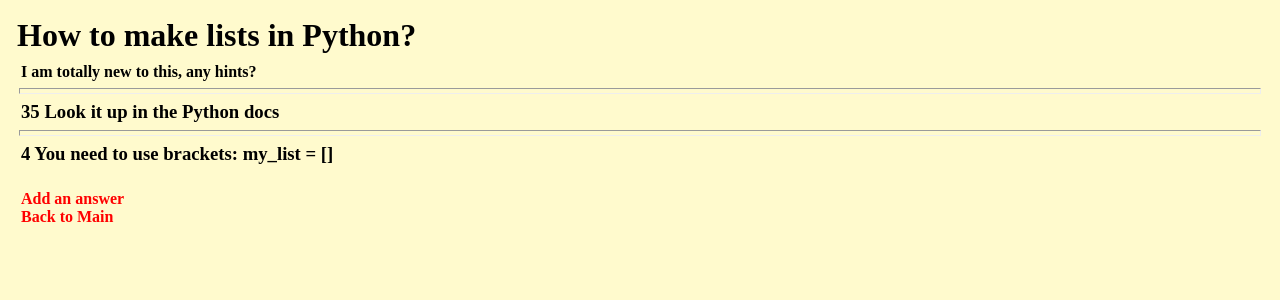
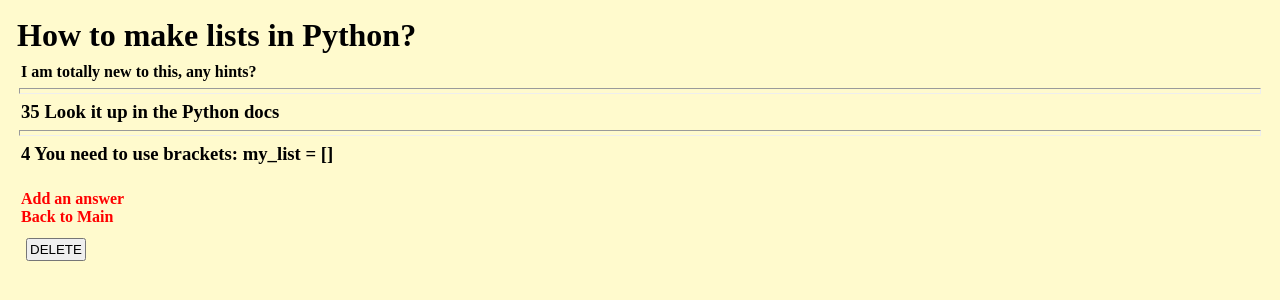
Before and after one commit to dapie346/AskMate, a Flask app: page /question/1 in a window 1280 px wide. Shown: the top 300 px of the page. Run offline with Flask 2, Linux system fonts and the light colour scheme.

Commit message:
delete_question done

```diff
--- a/data_handler.py
+++ b/data_handler.py
@@ -77,3 +77,10 @@ def write_answer(message, question_id):
     with open(ANSWERS_DATA, "a") as file:
         csv_writer = csv.writer(file)
         csv_writer.writerow(record.values())
+
+
+def save_all(all_questions):
+    with open(QUESTIONS_DATA, 'w', newline='') as csvfile:
+        writer = csv.DictWriter(csvfile, fieldnames=QUESTION_HEADER)
+        writer.writeheader()
+        writer.writerows(all_questions)
--- a/sample_data/question.csv
+++ b/sample_data/question.csv
@@ -1,5 +1,3 @@
 id,submission_time,view_number,vote_number,title,message,image
-
 1,1493368154,29,7,How to make lists in Python?,"I am totally new to this, any hints?",
-
-2,1493068124,15,9,Wordpress loading multiple jQuery Versions,,
+2,1493068124,15,9,Wordpress loading multiple jQuery Versions
--- a/server.py
+++ b/server.py
@@ -36,6 +36,18 @@ def post_answer(question_id):
     return render_template('post_answer.html')
 
 
+@app.route("/question/<question_id>/delete", methods=['GET', 'POST'])
+def delete_question(question_id):
+    if request.method == 'POST':
+        all_questions = get_all_questions()
+        for i, x in enumerate(all_questions):
+            for y in x:
+                if x.get(y) == question_id:
+                    del all_questions[i]
+        print(all_questions)
+        save_all(all_questions)
+    return redirect('/')
+
 
 if __name__ == "__main__":
     app.run(debug=True)
--- a/templates/display-question.html
+++ b/templates/display-question.html
@@ -13,4 +13,7 @@
 
     <br>
     <a href="{{ url_for('home_page') }}">Back to Main</a>
+    <form action="{{ url_for('delete_question', question_id = question['id'])}}" method="post">
+        <button name="foo">DELETE</button>
+    </form>
 {% endblock %}
--- a/templates/home_page.html
+++ b/templates/home_page.html
@@ -41,6 +41,4 @@
 
 
 
-
-
 {% endblock %}
```
